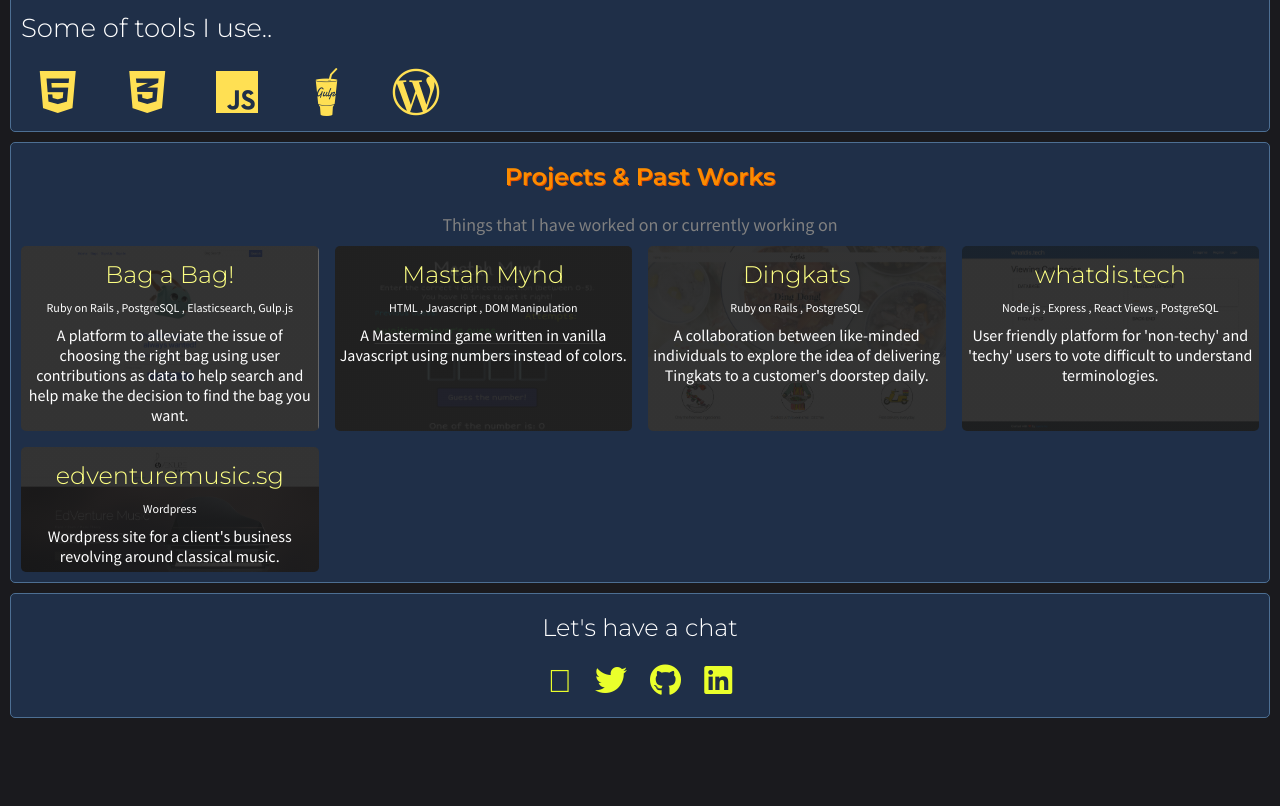
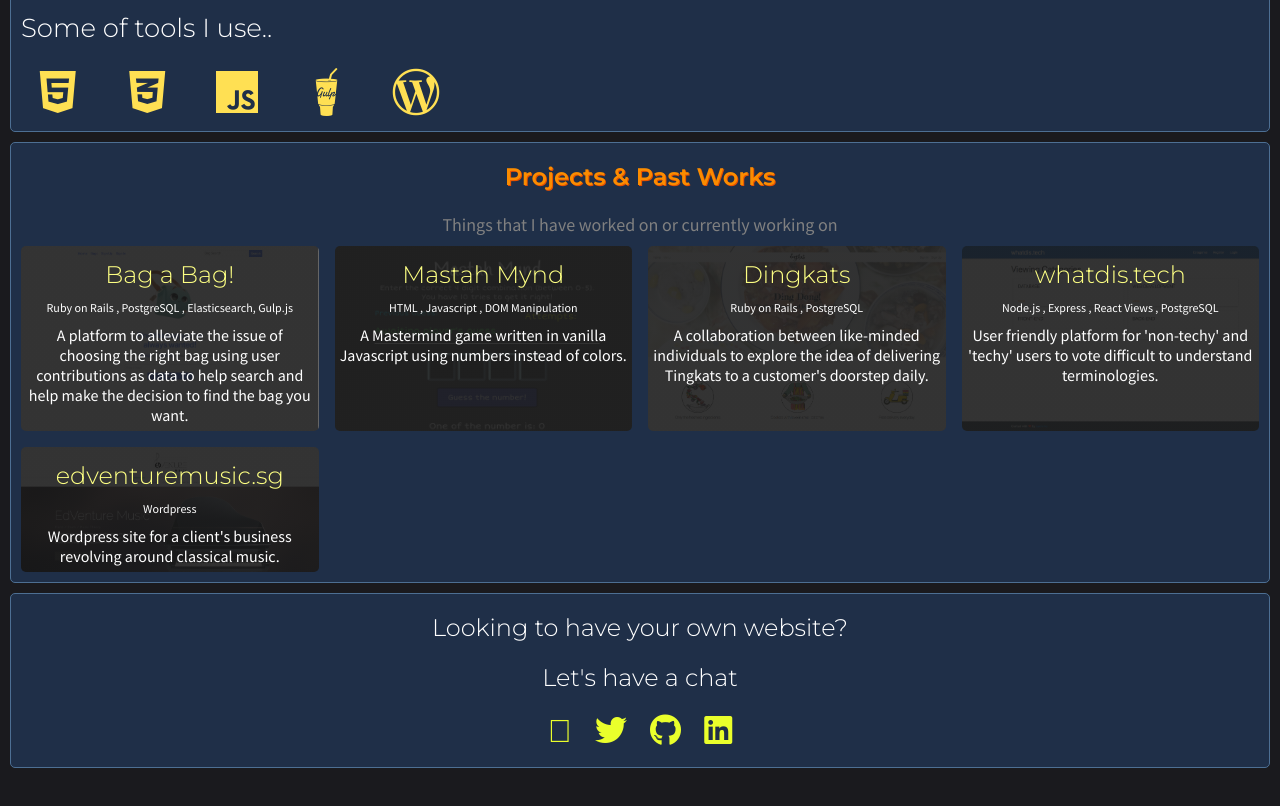
Before and after one commit to fupuchu/portfolio, a website: page index.html in a window 1280 px wide. Shown: the part 340-1146 px from the top of the page. Drawn offline with Linux system fonts and the light colour scheme.

Commit message:
steohay halps again

```diff
--- a/index.html
+++ b/index.html
@@ -120,6 +120,7 @@
       </div>
     </section>
     <section class="contact center" id="contact">
+      <h1>Looking to have your own website?</h1>
       <h1>Let's have a chat</h1>
       <div class="social">
         <p>
```
